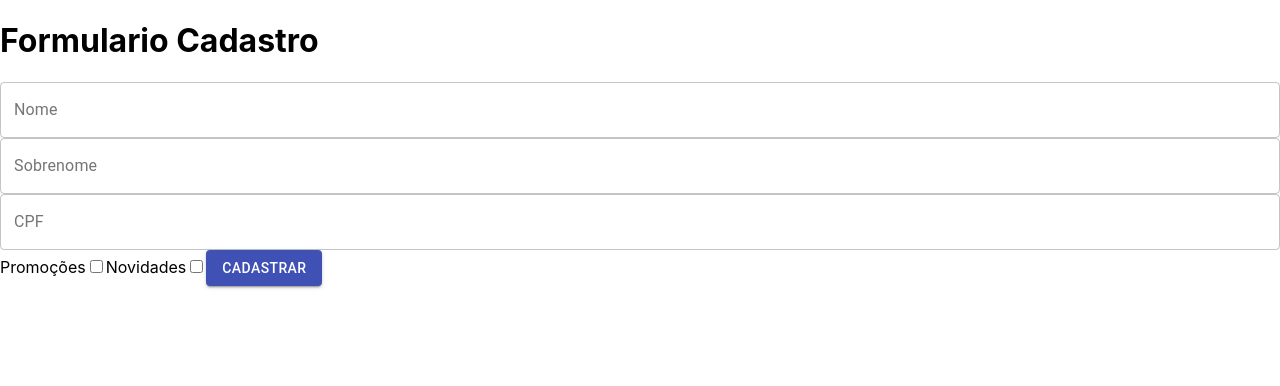
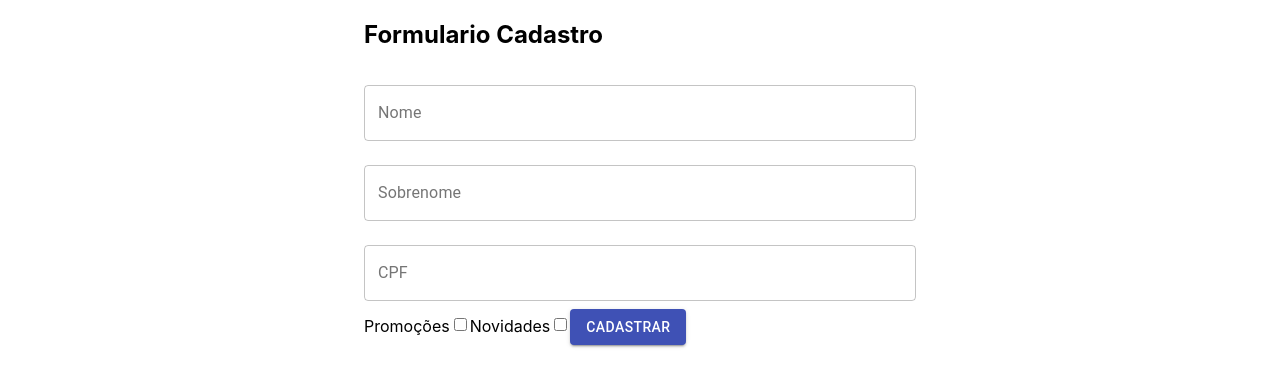
Before and after one commit to higornobrega/Projeto-Formulario, a React (Create React App) app: page / in a window 1280 px wide. Shown: the top 386 px of the page. Built offline with nearby package versions, Linux system fonts and the light colour scheme.

Commit message:
Layout e containers

```diff
--- a/src/App.js
+++ b/src/App.js
@@ -1,14 +1,16 @@
 import React, { Component, Fragment } from "react";
 import './App.css';
 import FormularioCadastro from "./components/FormularioCadastro/FormularioCadastro";
+
+import {Container} from '@material-ui/core';
 class App extends Component {
   render() {
     return (
-      <Fragment>
+      <Container component="article" maxWidth="sm">
         <h1>Formulario Cadastro</h1>
         <FormularioCadastro />
 
-      </Fragment>
+      </Container>
     );
   }
 }
--- a/src/components/FormularioCadastro/FormularioCadastro.jsx
+++ b/src/components/FormularioCadastro/FormularioCadastro.jsx
@@ -5,9 +5,9 @@
 function FormularioCadastro() {
     return (
         <form action="">
-            <TextField id="nome" label="Nome" variant="outlined" fullWidth />
-            <TextField id="sobrenome" label="Sobrenome" variant="outlined" fullWidth />
-            <TextField id="cpf" label="CPF" variant="outlined" fullWidth />
+            <TextField id="nome" label="Nome" variant="outlined" fullWidth margin="normal" />
+            <TextField id="sobrenome" label="Sobrenome" variant="outlined" fullWidth margin="normal" />
+            <TextField id="cpf" label="CPF" variant="outlined" fullWidth margin="normal" />
 
             <label>Promoções</label>
             <input type="checkbox"/>
```
